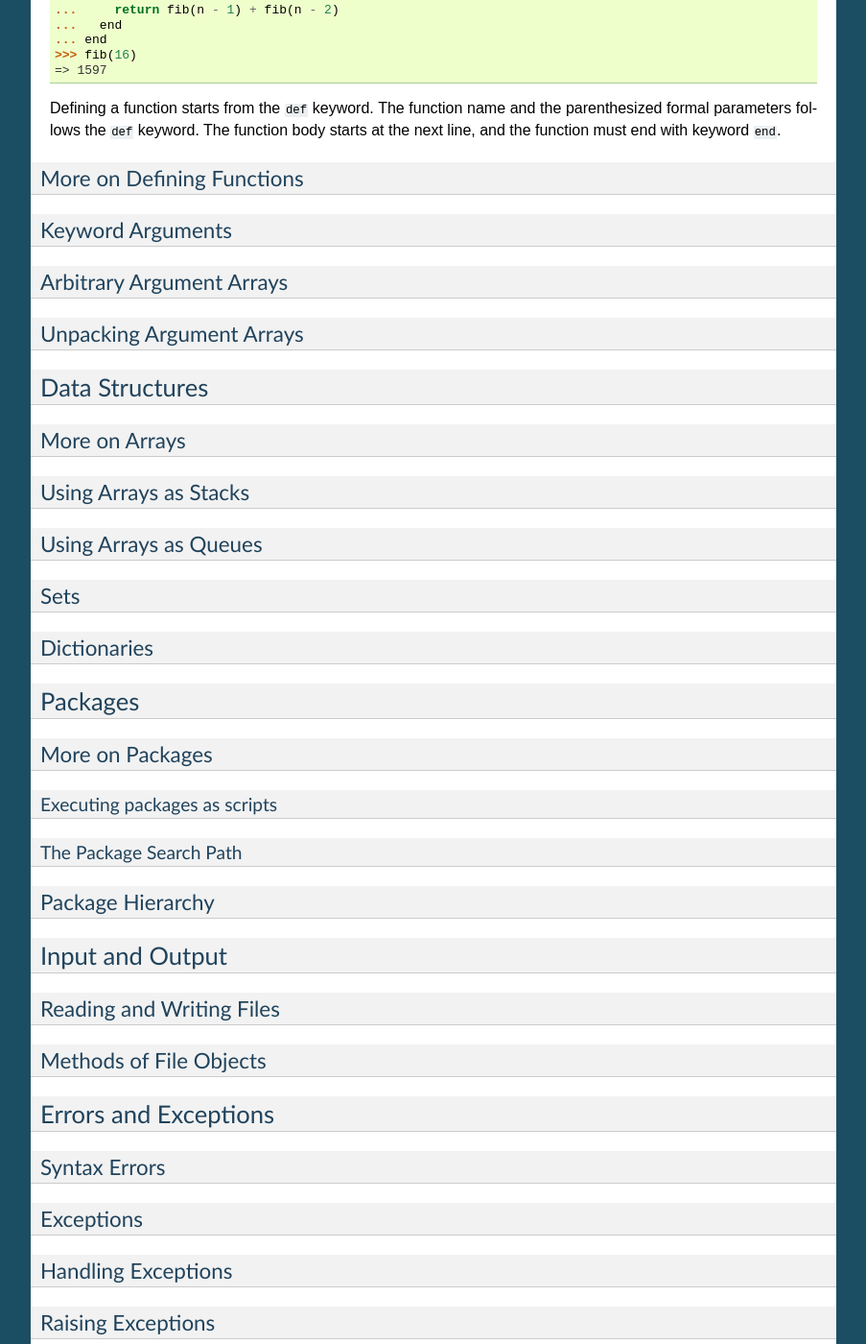
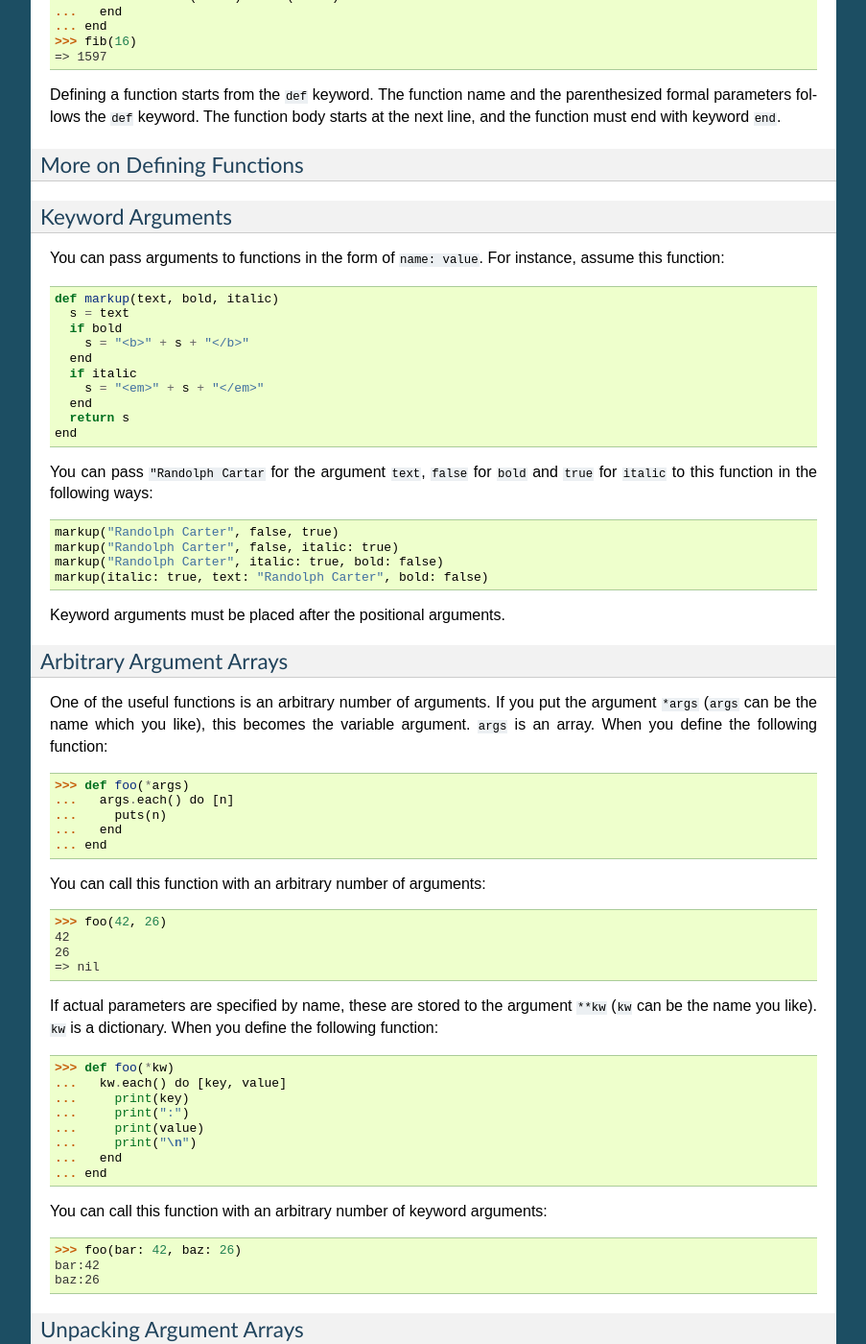
Before and after one commit to SumiTomohiko/Yog, a Sphinx documentation site: the page built from doc/tutorial.rst, in a window 1280 px wide and 1400 px high, scrolled down 7148 px. Shown: the whole window at 96% size, without its empty margins (198-1101 px from the left). Built offline with Sphinx 7.4.7, drawn with Linux system fonts in a browser that asks for light colours; some of the changed text lies outside the part shown.

Commit message:
Wrote abort an arbitrary arguments.

```diff
--- a/doc/tutorial.rst
+++ b/doc/tutorial.rst
@@ -51,7 +51,7 @@ Interactive Mode
 When you invoke the interpreter without script file name, the interpreter works in *interactive mode*.
 In this mode, the interpreter waits a statement with primary prompt ``>>>``.
 You can give a statement to see the result immediately.
-If a statement is incomplete, the interpreter prompts continuation lines with secondary prompt ``...`::
+If a statement is incomplete, the interpreter prompts continuation lines with secondary prompt ``...``::
 
   $ yog
   >>> if true
@@ -365,7 +365,6 @@ no ``for`` Statements
 =====================
 
 Many languages have the ``for`` statement to iterate,  but Yog DOESN'T HAVE THE ``for`` STATEMENT.
-
 Yog's objects have methods to iterate, so Yog doesn't need the ``for`` statement.
 
 To iterate for some times, you can use ``times`` method of integer::
@@ -417,8 +416,68 @@ More on Defining Functions
 Keyword Arguments
 =================
 
+You can pass arguments to functions in the form of ``name: value``.
+For instance, assume this function::
+
+  def markup(text, bold, italic)
+    s = text
+    if bold
+      s = "<b>" + s + "</b>"
+    end
+    if italic
+      s = "<em>" + s + "</em>"
+    end
+    return s
+  end
+
+You can pass ``"Randolph Cartar`` for the argument ``text``, ``false`` for ``bold`` and ``true`` for ``italic`` to this function in the following ways::
+
+  markup("Randolph Carter", false, true)
+  markup("Randolph Carter", false, italic: true)
+  markup("Randolph Carter", italic: true, bold: false)
+  markup(italic: true, text: "Randolph Carter", bold: false)
+
+Keyword arguments must be placed after the positional arguments.
+
 Arbitrary Argument Arrays
 =========================
+
+One of the useful functions is an arbitrary number of arguments.
+If you put the argument ``*args`` (``args`` can be the name which you like), this becomes the variable argument.
+``args`` is an array.
+When you define the following function::
+
+  >>> def foo(*args)
+  ...   args.each() do [n]
+  ...     puts(n)
+  ...   end
+  ... end
+
+You can call this function with an arbitrary number of arguments::
+
+  >>> foo(42, 26)
+  42
+  26
+  => nil
+
+If actual parameters are specified by name, these are stored to the argument ``**kw`` (``kw`` can be the name you like).
+``kw`` is a dictionary.
+When you define the following function::
+
+  >>> def foo(*kw)
+  ...   kw.each() do [key, value]
+  ...     print(key)
+  ...     print(":")
+  ...     print(value)
+  ...     print("\n")
+  ...   end
+  ... end
+
+You can call this function with an arbitrary number of keyword arguments::
+
+  >>> foo(bar: 42, baz: 26)
+  bar:42
+  baz:26
 
 Unpacking Argument Arrays
 =========================
@@ -429,12 +488,6 @@ Data Structures
 
 More on Arrays
 ==============
-
-Using Arrays as Stacks
-======================
-
-Using Arrays as Queues
-======================
 
 Sets
 ====
```
Also changed, not shown: 2 other files.
